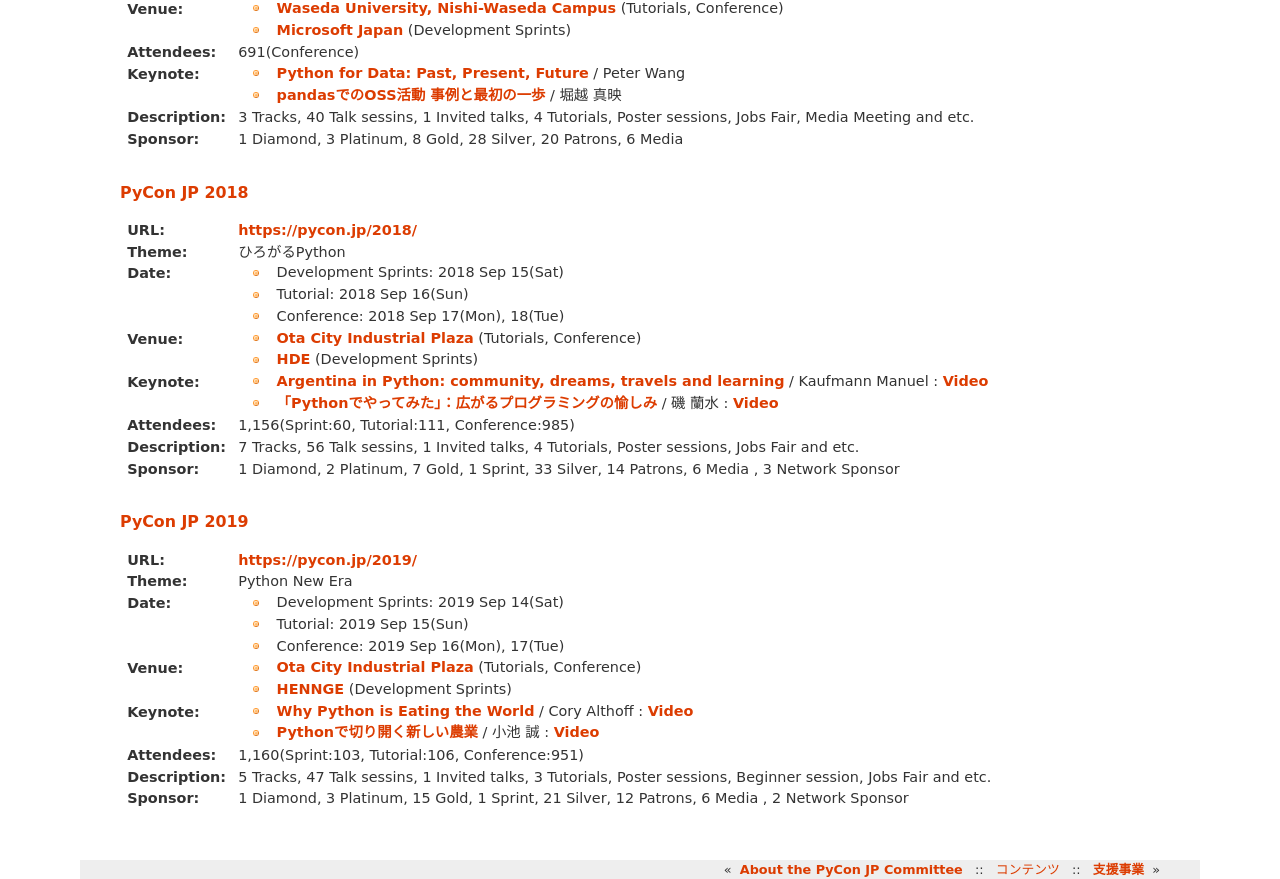
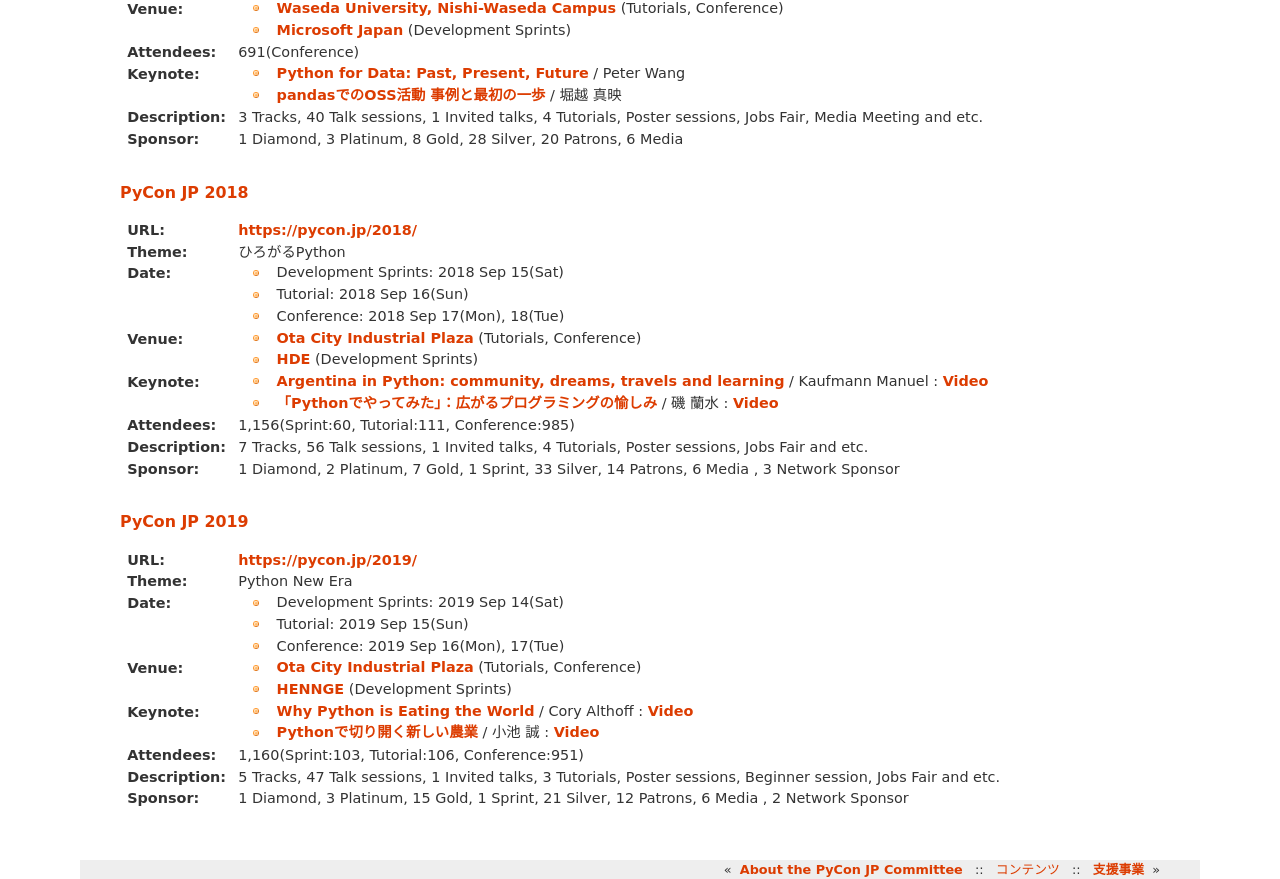
Before and after one commit to pyconjp/www.pycon.jp, a Sphinx documentation site: the page built from source/organizer/index.rst, in a window 1280 px wide and 1400 px high, scrolled down 3155 px. Shown: the part 418-1297 px from the top of the window. Built offline with Sphinx 7.4.7, drawn with Linux system fonts in a browser that asks for light colours.

Commit message:
fix typo

```diff
--- a/source/organizer/index.rst
+++ b/source/organizer/index.rst
@@ -171,7 +171,7 @@
 :Keynote:
   - `Python for Data: Past, Present, Future <http://www.slideshare.net/misterwang/python-for-data-past-present-future-pycon-jp-2017-keynote>`_ / Peter Wang
   - `pandasでのOSS活動 事例と最初の一歩 <https://speakerdeck.com/sinhrks/pandasdefalseosshuo-dong-shi-li-tozui-chu-false-bu>`_ / 堀越 真映
-:Description: 3 Tracks, 40 Talk sessins, 1 Invited talks, 4 Tutorials, Poster sessions, Jobs Fair, Media Meeting and etc.
+:Description: 3 Tracks, 40 Talk sessions, 1 Invited talks, 4 Tutorials, Poster sessions, Jobs Fair, Media Meeting and etc.
 :Sponsor: 1 Diamond, 3 Platinum, 8 Gold, 28 Silver, 20 Patrons, 6 Media
 
 PyCon JP 2018
@@ -190,7 +190,7 @@
   - `Argentina in Python: community, dreams, travels and learning <https://www.slideshare.net/ManuelKaufmann/argentina-in-python-community-dreams-travels-and-learning>`_ / Kaufmann Manuel : `Video <https://www.youtube.com/watch?v=KwmF5wyY2C4>`__
   - `「Pythonでやってみた」：広がるプログラミングの愉しみ <https://www.slideshare.net/RansuiIso/python-115121978>`_ / 磯 蘭水 : `Video <https://www.youtube.com/watch?v=kO4FNg648qE>`__
 :Attendees: 1,156(Sprint:60, Tutorial:111, Conference:985)
-:Description: 7 Tracks, 56 Talk sessins, 1 Invited talks, 4 Tutorials, Poster sessions, Jobs Fair and etc.
+:Description: 7 Tracks, 56 Talk sessions, 1 Invited talks, 4 Tutorials, Poster sessions, Jobs Fair and etc.
 :Sponsor: 1 Diamond, 2 Platinum, 7 Gold, 1 Sprint, 33 Silver, 14 Patrons, 6 Media , 3 Network Sponsor
 
 PyCon JP 2019
@@ -209,5 +209,5 @@
   - `Why Python is Eating the World <https://speakerdeck.com/pyconjp/why-python-is-eating-the-world>`_ / Cory Althoff : `Video <https://www.youtube.com/watch?v=Bcxz-jXMLZk>`__
   - `Pythonで切り開く新しい農業 <https://www.slideshare.net/ikemkt/pyconjp2019python>`_ / 小池 誠 : `Video <https://www.youtube.com/watch?v=0bTPOsVvG7g>`__
 :Attendees: 1,160(Sprint:103, Tutorial:106, Conference:951)
-:Description: 5 Tracks, 47 Talk sessins, 1 Invited talks, 3 Tutorials, Poster sessions, Beginner session, Jobs Fair and etc.
+:Description: 5 Tracks, 47 Talk sessions, 1 Invited talks, 3 Tutorials, Poster sessions, Beginner session, Jobs Fair and etc.
 :Sponsor: 1 Diamond, 3 Platinum, 15 Gold, 1 Sprint, 21 Silver, 12 Patrons, 6 Media , 2 Network Sponsor
```
